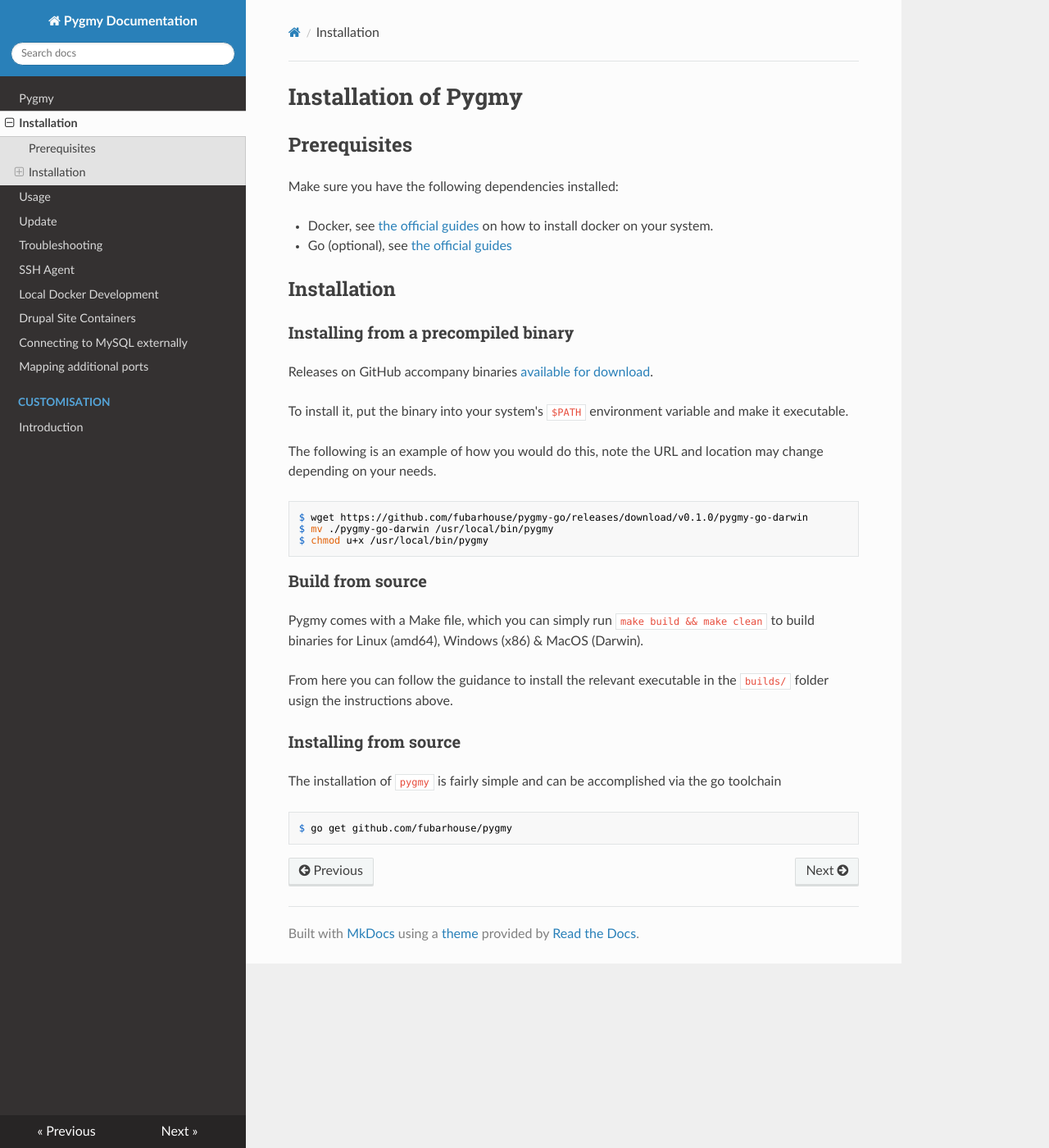
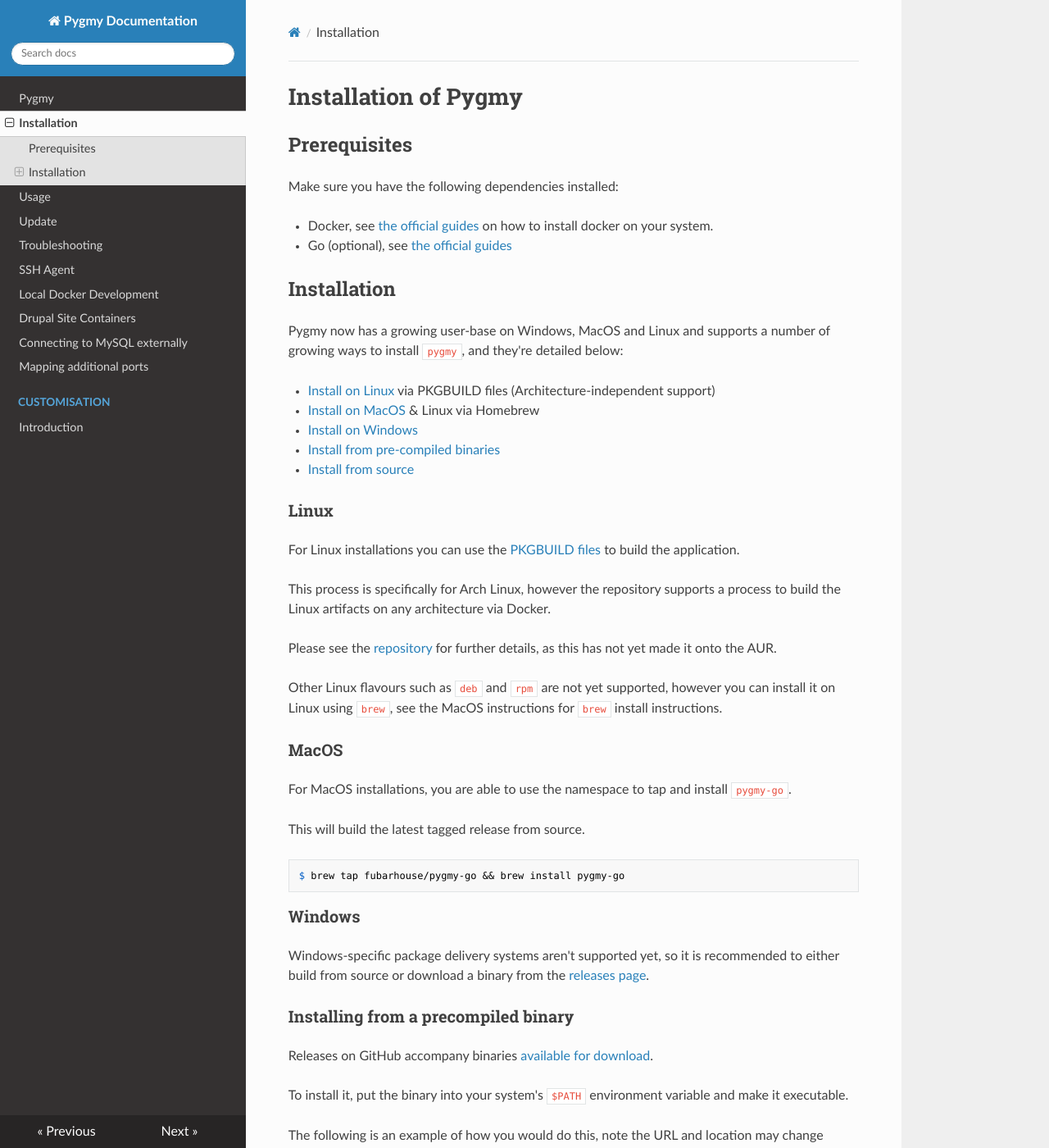
Before and after one commit to pygmystack/pygmy, an MkDocs documentation site: the page built from docs/installation.md, in a window 1280 px wide and 1400 px high. Shown: the whole window at 82% size. Built offline with MkDocs 1.6.1, drawn with Linux system fonts in a browser that asks for light colours; nearby versions of some CDN libraries; some of the changed text lies outside the part shown.

Commit message:
Update install instructions.
Signed-off-by: Karl Hepworth <karl.hepworth@gmail.com>

`````diff
--- a/docs/installation.md
+++ b/docs/installation.md
@@ -7,6 +7,38 @@
 * Go (optional), see [the official guides](https://golang.org/doc/install)
 
 ## Installation
+
+Pygmy now has a growing user-base on Windows, MacOS and Linux and supports a number of growing ways to install `pygmy`, and they're detailed below:
+
+* [Install on Linux](#linux) via PKGBUILD files (Architecture-independent support)
+* [Install on MacOS](#macos) & Linux via Homebrew
+* [Install on Windows](#windows)
+* [Install from pre-compiled binaries](#installing-from-a-precompiled-binary)
+* [Install from source](#build-from-source-make)
+
+### Linux
+
+For Linux installations you can use the [PKGBUILD files](https://github.com/fubarhouse/pygmy-go.pkgbuild) to build the application.
+
+This process is specifically for Arch Linux, however the repository supports a process to build the Linux artifacts on any architecture via Docker.
+
+Please see the [repository](https://github.com/fubarhouse/pygmy-go.pkgbuild) for further details, as this has not yet made it onto the AUR.
+
+Other Linux flavours such as `deb` and `rpm` are not yet supported, however you can install it on Linux using `brew`, see the MacOS instructions for `brew` install instructions.
+
+### MacOS
+
+For MacOS installations, you are able to use the namespace to tap and install `pygmy-go`.
+
+This will build the latest tagged release from source.
+
+````console
+$ brew tap fubarhouse/pygmy-go && brew install pygmy-go
+````
+
+### Windows
+
+Windows-specific package delivery systems aren't supported yet, so it is recommended to either build from source or download a binary from the [releases page](https://github.com/fubarhouse/pygmy-go/releases).
 
 ### Installing from a precompiled binary
 
@@ -21,16 +53,16 @@
 $ chmod u+x /usr/local/bin/pygmy
 ```
 
-### Build from source
+### Build from source (make)
 
 Pygmy comes with a Make file, which you can simply run `make build && make clean` to build binaries for Linux (amd64), Windows (x86) & MacOS (Darwin).
 
-From here you can follow the guidance to install the relevant executable in the `builds/` folder usign the instructions above.
+From here you can follow the guidance to install the relevant executable in the `builds/` folder using the instructions above.
 
-### Installing from source
+### Installing from source (go)
 
 The installation of `pygmy` is fairly simple and can be accomplished via the go toolchain
 
 ```console
-$ go get github.com/fubarhouse/pygmy
+$ go get github.com/fubarhouse/pygmy-go
 ```
`````
